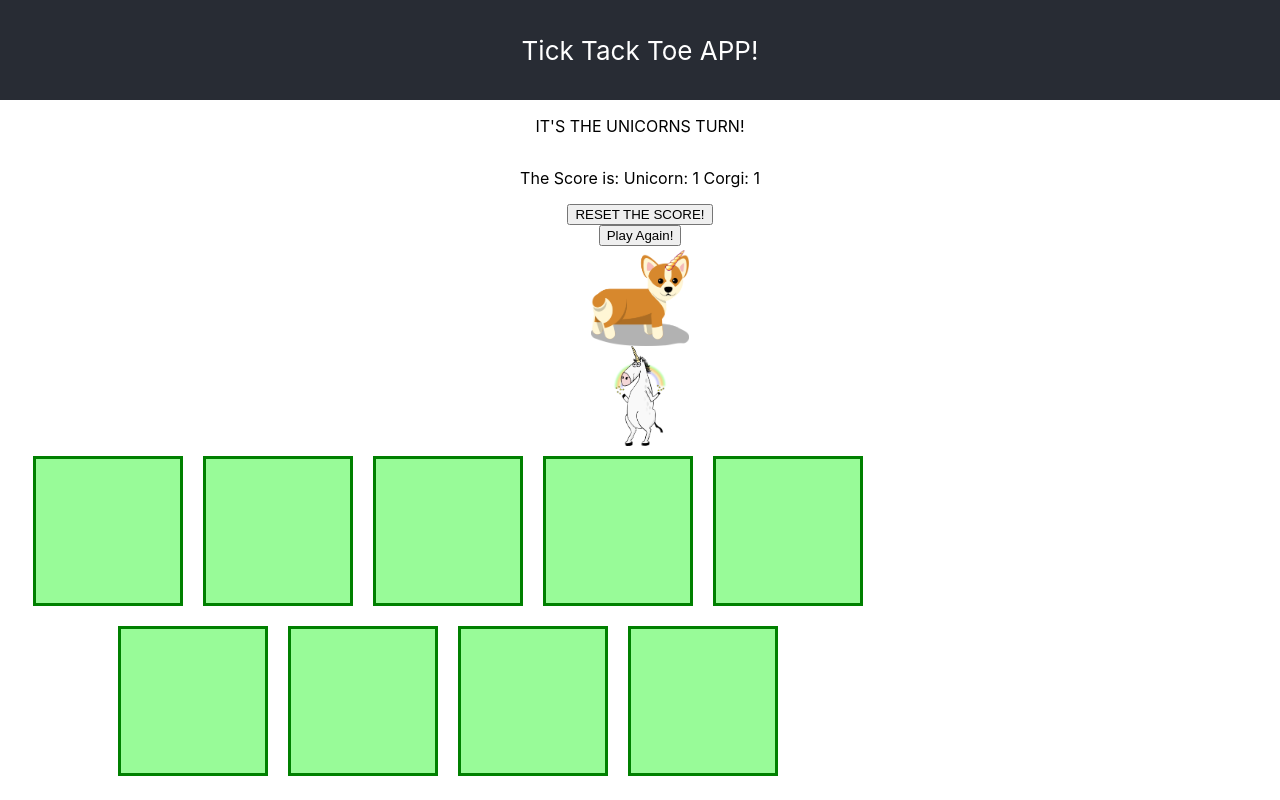
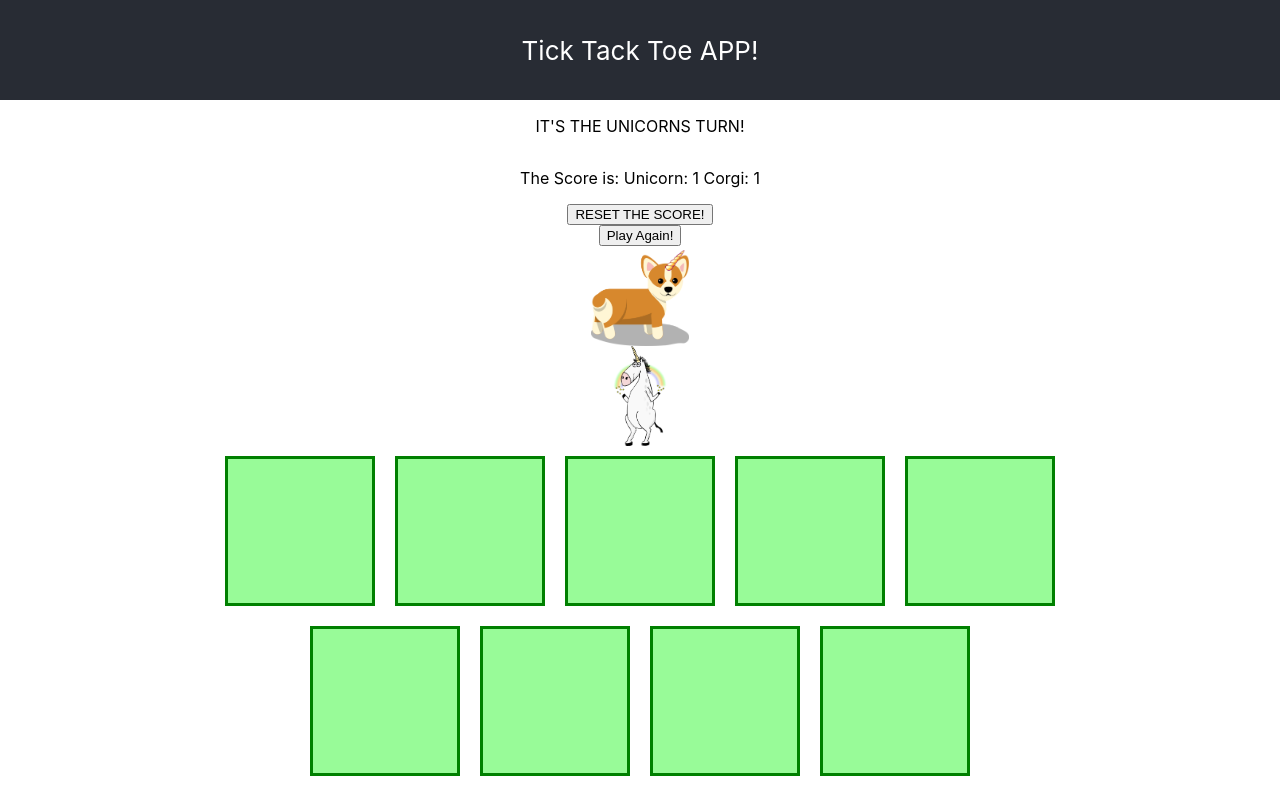
Before and after one commit to SaraIrving/Unicorn-Tic-Tac-Toe, a React (Create React App) app: page / in a window 1280 px wide. Built offline with nearby package versions, Linux system fonts and the light colour scheme.

Commit message:
add styling for .gameBoard which holds the conditional winner announcement and the grid of Box components

```diff
--- a/src/App.css
+++ b/src/App.css
@@ -54,6 +54,14 @@
   cursor: pointer;
 }
 
+.gameBoard {
+  display: flex;
+  flex-direction: column;
+  justify-content: center;
+  align-items: center;
+}
+
+
 .gameBoardWrapper {
   width: 70%;
   display: flex;
```
